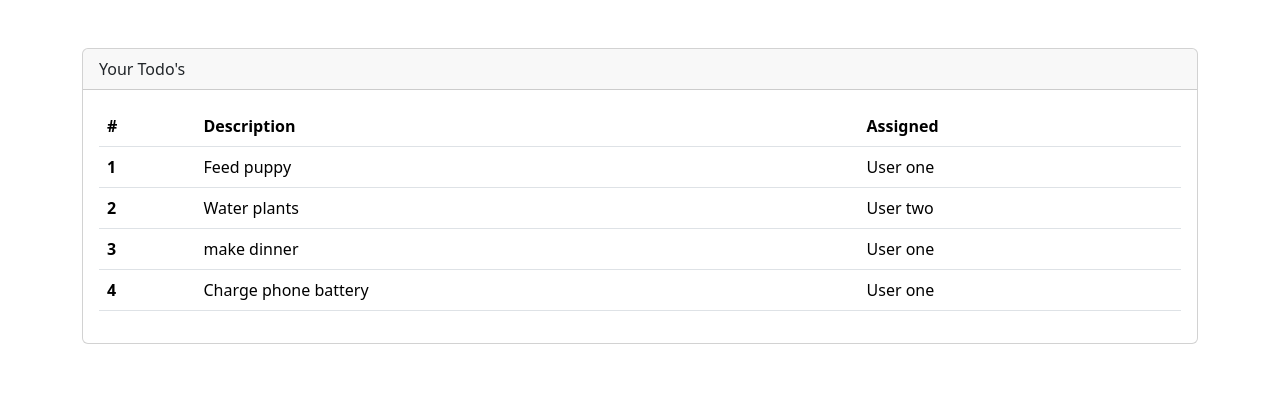
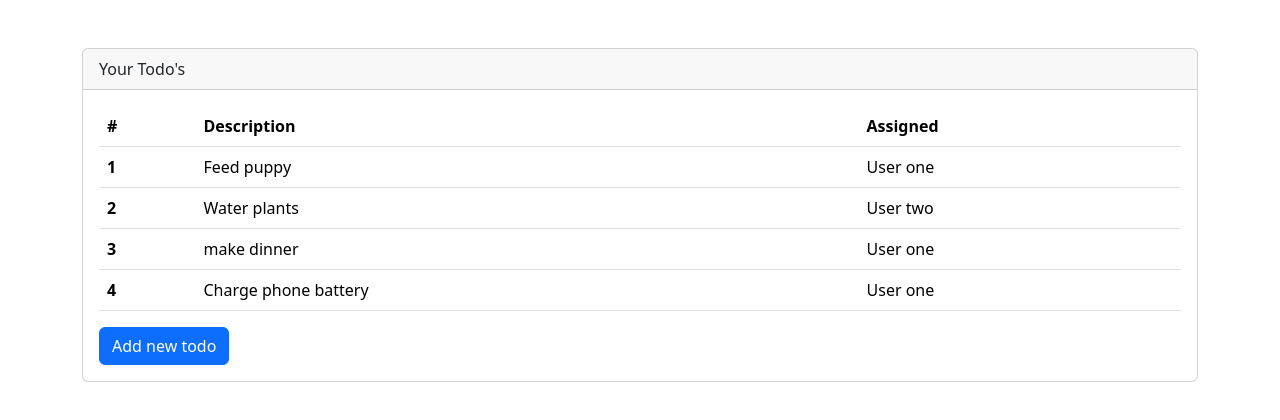
Before and after one commit to Michael-Omoboye/react-springboot, a React (Vite) app: page / in a window 1280 px wide. Shown: the top 420 px of the page. Built offline with nearby package versions, Linux system fonts and the light colour scheme.

Commit message:
rendering components dynamically

```diff
--- a/src/App.tsx
+++ b/src/App.tsx
@@ -3,12 +3,28 @@
 import { TodoTable } from "./components/TodoTable";
 
 function App() {
-  const todos = [
+  const [todos, setTodos] = useState([
     { rowNumber: 1, rowDescription: "Feed puppy", rowAssigned: "User one" },
     { rowNumber: 2, rowDescription: "Water plants", rowAssigned: "User two" },
     { rowNumber: 3, rowDescription: "make dinner", rowAssigned: "User one" },
-    { rowNumber: 4, rowDescription: "Charge phone battery", rowAssigned: "User one" }
-  ];
+    {
+      rowNumber: 4,
+      rowDescription: "Charge phone battery",
+      rowAssigned: "User one",
+    }
+  ]);
+
+  const addtodo = () => {
+    if (todos.length > 0) {
+      const newTodo = {
+        rowNumber: todos.length + 1,
+        rowDescription: "New Todo",
+        rowAssigned: "User Three",
+      };
+      setTodos(todos => [...todos, newTodo]);
+      console.log(todos);
+    }
+  };
 
   return (
     <div className="mt-5 container">
@@ -16,6 +32,9 @@
         <div className="card-header">Your Todo's</div>
         <div className="card-body">
           <TodoTable todos={todos} />
+          <button className="btn btn-primary" onClick={addtodo}>
+            Add new todo
+          </button>
         </div>
       </div>
     </div>
--- a/src/components/TodoRowItem.tsx
+++ b/src/components/TodoRowItem.tsx
@@ -2,7 +2,7 @@
 
 const TodoRowItem = (props) => {
   return (
-    <tr>
+    <tr >
       <th scope='row'>{props.rowNumber}</th>
       <td>{props.rowDescription}</td>
       <td>{props.rowAssigned}</td>
```
